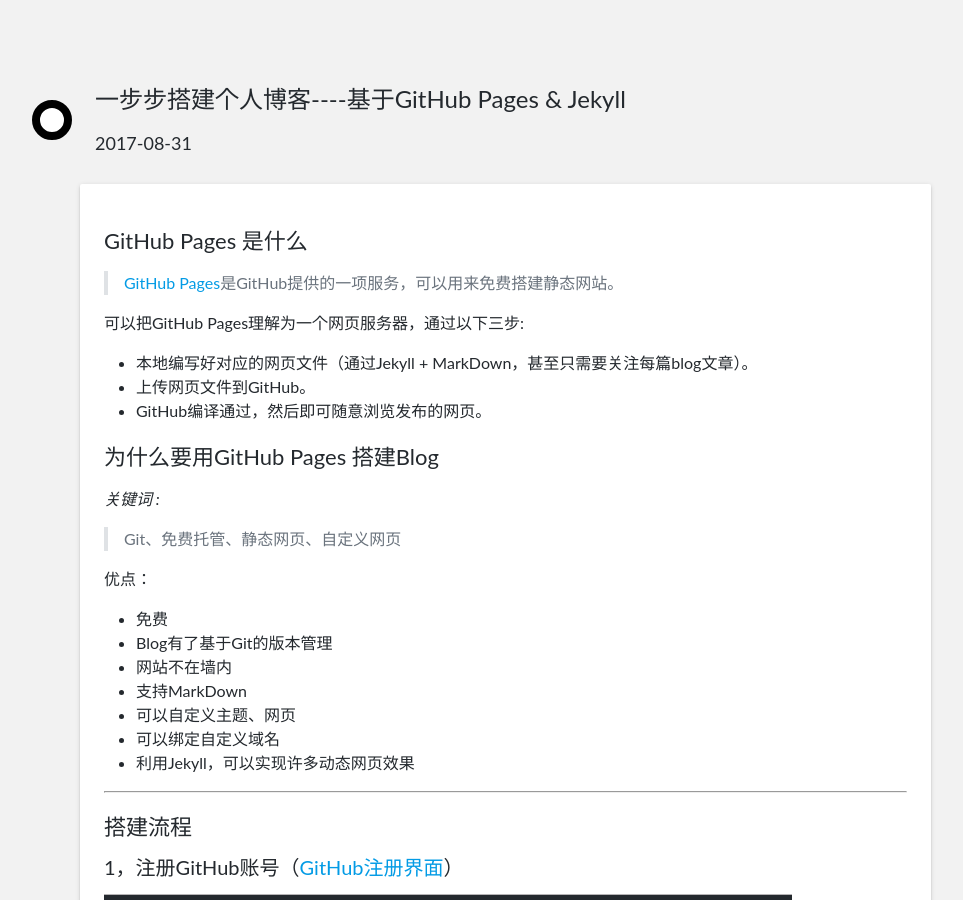
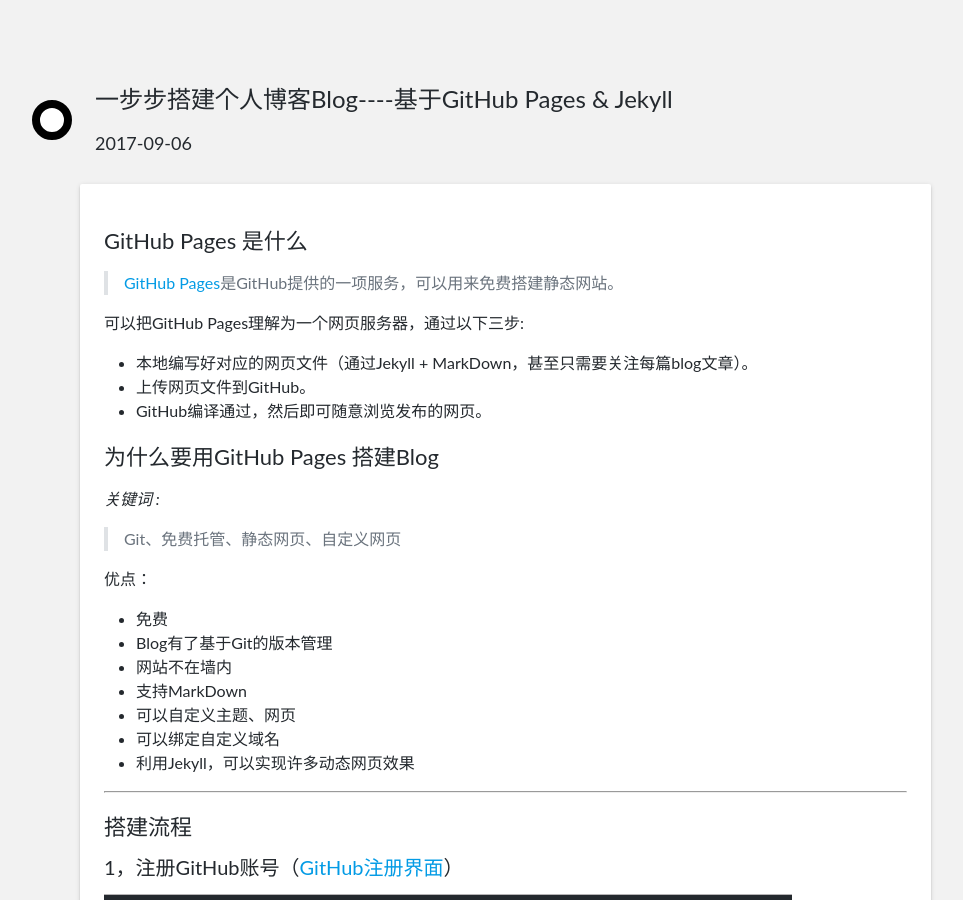
Before and after one commit to unicorn25/unicorn25.github.io, a Jekyll site: the page built from _steps/github-pages-with-jekyll.md, in a window 1280 px wide and 900 px high. Shown: the whole window, without its empty margins (157-1120 px from the left). Built offline with Jekyll 4.4.1, drawn with Linux system fonts in a browser that asks for light colours.

Commit message:
fix: 修正博文日期

```diff
--- a/_steps/github-pages-with-jekyll.md
+++ b/_steps/github-pages-with-jekyll.md
@@ -1,7 +1,7 @@
 ---
 layout: post
-title: 一步步搭建个人博客----基于GitHub Pages & Jekyll
-date: 2017-08-31
+title: 一步步搭建个人博客Blog----基于GitHub Pages & Jekyll
+date: 2017-09-06
 ---
 
 ### GitHub Pages 是什么
```
